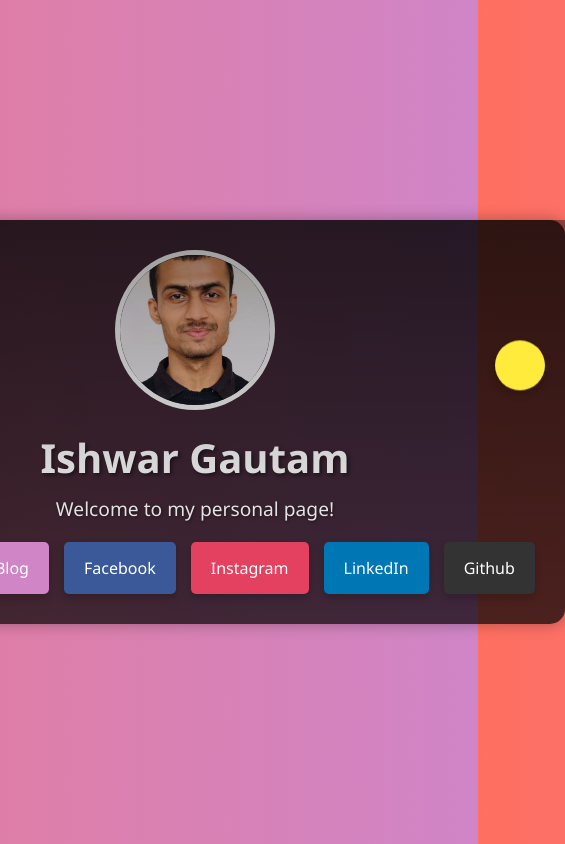
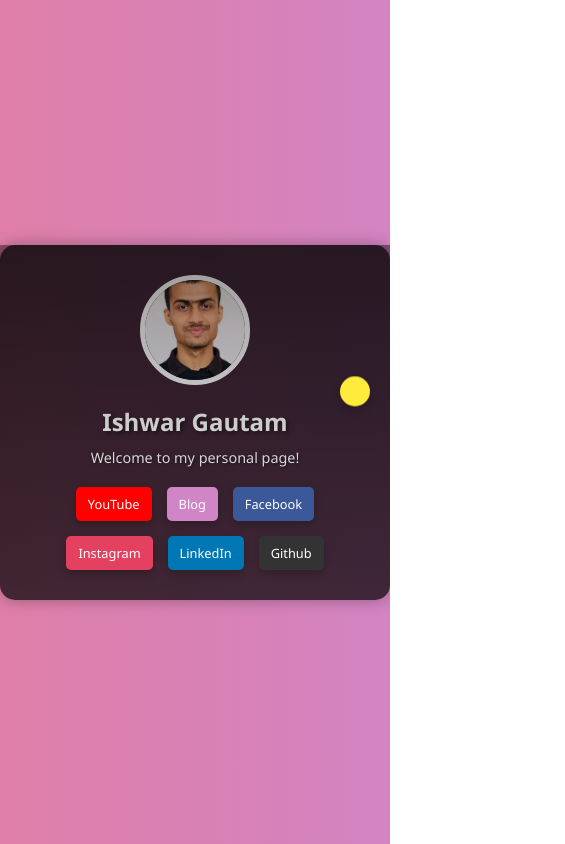
Before and after one commit to IshwarGautam/www, a plain HTML site: page index.html in a window 390 px wide. Shown: the whole page, 565 px wide, since content can reach past the window. Drawn offline with Linux system fonts and the light colour scheme.

Commit message:
Version 2: Mobile Compatible

```diff
--- a/styles.css
+++ b/styles.css
@@ -39,6 +39,7 @@ body {
   border-radius: 15px;
   box-shadow: 0 0 15px rgba(0, 0, 0, 0.3);
   overflow: visible; /* Ensure children are visible */
+  max-width: 90%;
 }
 
 .container::before {
@@ -86,6 +87,7 @@ p {
   gap: 15px;
   z-index: 2; /* Ensure links are above other elements */
   position: relative; /* Allow z-index to work */
+  flex-wrap: wrap;
 }
 
 .social-button {
@@ -154,3 +156,56 @@ p {
     transform: translateY(0);
   }
 }
+
+/* Media queries for responsive design */
+@media (max-width: 768px) {
+  h1 {
+    font-size: 2em;
+  }
+
+  p {
+    font-size: 1em;
+  }
+
+  .social-button {
+    padding: 10px 15px;
+    font-size: 0.9em;
+  }
+
+  .profile-img {
+    width: 120px;
+    height: 120px;
+  }
+
+  .floating-element {
+    bottom: 60px;
+    width: 40px;
+    height: 40px;
+  }
+}
+
+@media (max-width: 480px) {
+  h1 {
+    font-size: 1.5em;
+  }
+
+  p {
+    font-size: 0.9em;
+  }
+
+  .social-button {
+    padding: 8px 12px;
+    font-size: 0.8em;
+  }
+
+  .profile-img {
+    width: 100px;
+    height: 100px;
+  }
+
+  .floating-element {
+    bottom: 40px;
+    width: 30px;
+    height: 30px;
+  }
+}
```
